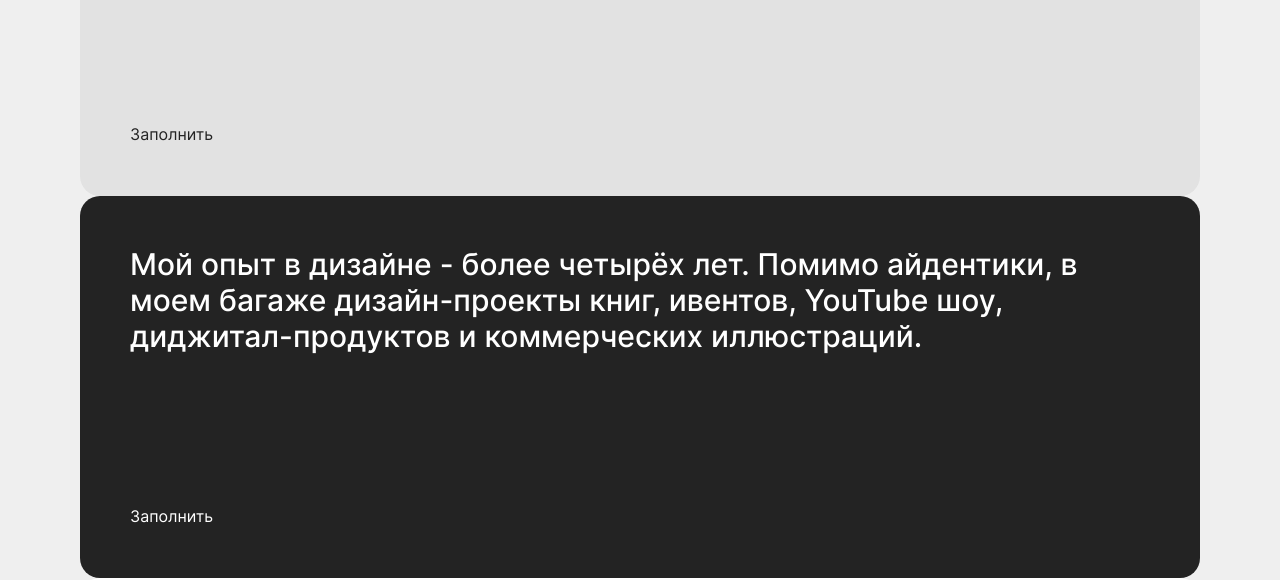
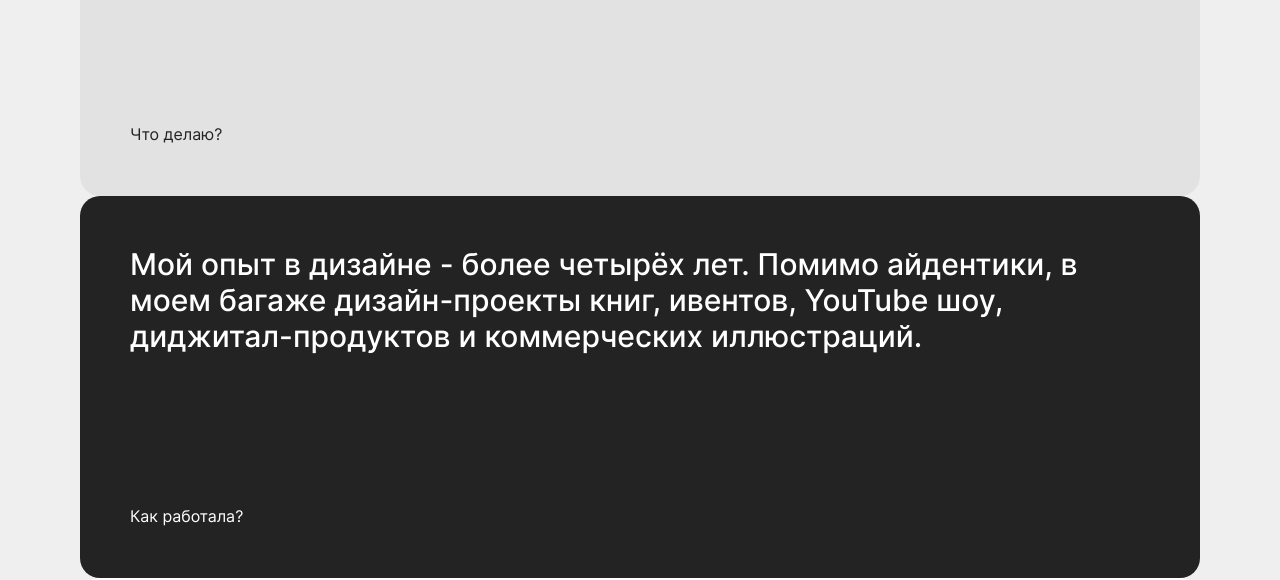
Before and after one commit to geraskinalekseysergeevich/olga-alagirova-portfolio-2026, a React (Vite) app: page / in a window 1280 px wide. Shown: the part 1260-1840 px from the top of the page. Built offline with nearby package versions, Linux system fonts and the light colour scheme.

Commit message:
feat: about cards caption

```diff
--- a/src/components/about-cards/data.ts
+++ b/src/components/about-cards/data.ts
@@ -6,19 +6,19 @@ export type AboutCardData = {
 export const ABOUT_CARDS: AboutCardData[] = [
 	{
 		text: 'Привет! Я Бренд & Коммуникационный Дизайнер/Арт-директор из Москвы. Объясняю сложные мысли простыми образами.',
-		caption: 'Заполнить',
+		caption: 'Кто я?',
 	},
 	{
 		text: 'Специализируюсь на разработке фирменных стилей и построении дизайн-систем. Рестайлю и ребрендирую.',
-		caption: 'Заполнить',
+		caption: 'Что делаю?',
 	},
 	{
 		text: 'Мой опыт в дизайне - более четырёх лет. Помимо айдентики, в моем багаже дизайн-проекты книг, ивентов, YouTube шоу, диджитал-продуктов и коммерческих иллюстраций.',
-		caption: 'Заполнить',
+		caption: 'Как работала?',
 	},
 	{
 		text: 'Мне удалось реализовать крупные проекты со СБЕРом, ПСБ Банком, МосМедициной и занять первое место в конкурсе от VK Designers.',
-		caption: 'Заполнить',
+		caption: 'Как работала?',
 	},
 	{
 		text: 'В 2025 году завершила обучение в Школе Дизайна НИУ ВШЭ по специальности Коммуникационный дизайн.',
```
